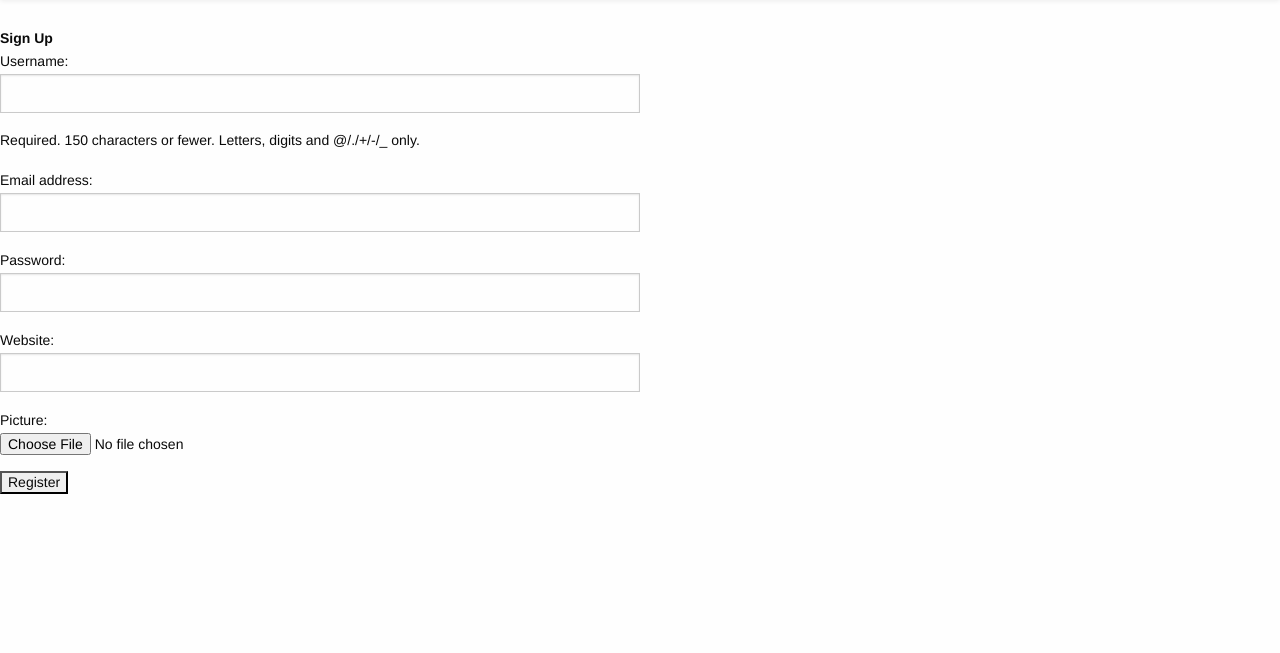
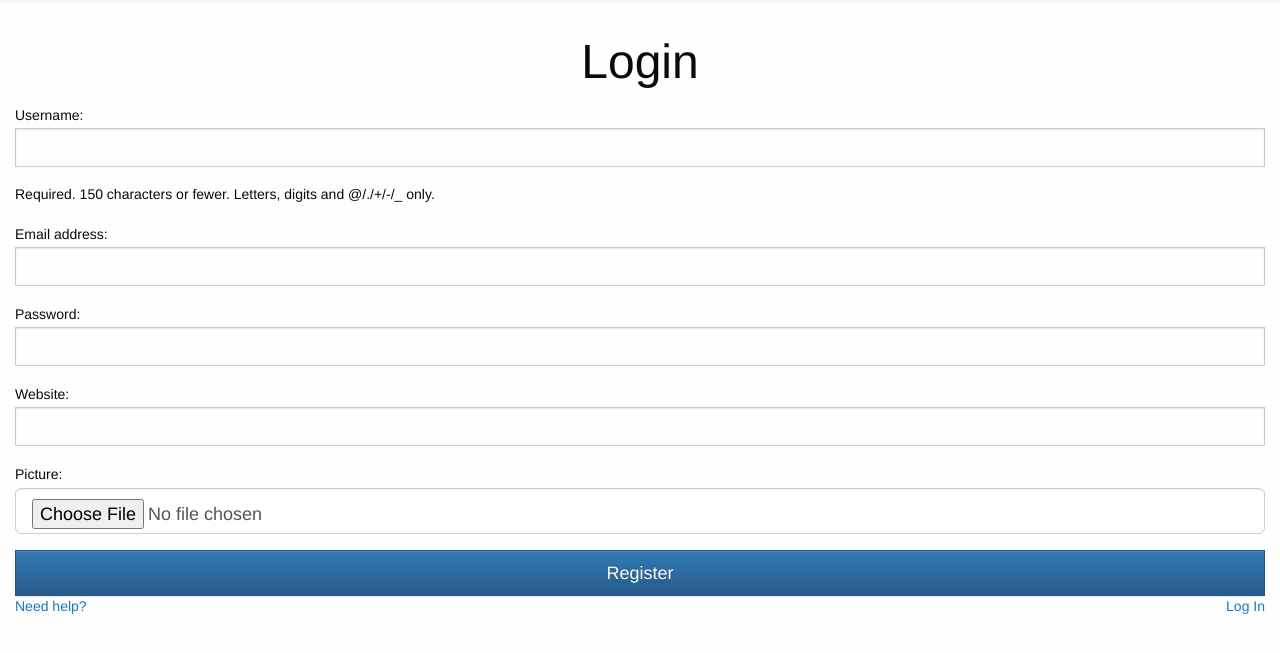
Before and after one commit to shannonphu/xspense, a Django app: page /register in a window 1280 px wide. Shown: the part 72-725 px from the top of the page. Run offline with Django 3.2, Linux system fonts and the light colour scheme; some libraries are stand-ins or nearby versions.

Commit message:
update register form ui

```diff
--- a/app_xspense/static/css/xspense.css
+++ b/app_xspense/static/css/xspense.css
@@ -14,6 +14,9 @@ body {
 form {
   width: 50%; }
 
+div.hidden {
+  display: none; }
+
 .modal-body {
   position: relative;
   padding: 30px; }
@@ -26,6 +29,9 @@ form {
   padding: 15px;
   text-align: right;
   border-top: none; }
+
+.budget {
+  background-color: lightgrey; }
 
 /*.budget {
 	background-color: lightgrey;
--- a/app_xspense/static/css/xspense.scss
+++ b/app_xspense/static/css/xspense.scss
@@ -31,6 +31,11 @@ form {
 	width: 50%;
 }
 
+div.hidden
+{
+   display: none
+}
+
 .modal-body {
 	position: relative;
 	padding: 30px;
@@ -48,6 +53,11 @@ form {
 }
 
 // BUDGET POST CSS
+.budget {
+	background-color: lightgrey;
+}
+
+
 /*.budget {
 	background-color: lightgrey;
 	//margin: 0 10px 30px 0;
--- a/app_xspense/static/js/main.js
+++ b/app_xspense/static/js/main.js
@@ -1,6 +1,6 @@
 $(document).ready(function() {
 	$('.budget:nth-child(4n)').each(function(index) {
-	    $(this).prevAll('.budget').andSelf().wrapAll('<div class="row" />');
+	    $(this).prevAll('.budget').andSelf().wrapAll('<div class="row" style="margin-bottom: 1em"/>');
 	});
 	$('#budget-expense > .budget').wrapAll('<div class="row" />');
 });
--- a/app_xspense/templates/app_xspense/register.html
+++ b/app_xspense/templates/app_xspense/register.html
@@ -4,19 +4,58 @@
     {% if registered %}
         <strong>Welcome aboard xspense!</strong>
     {% else %}
-        <strong>Sign Up</strong>
+
 
         <form id="user_form" method="post" action="/register"
-                enctype="multipart/form-data">
+                enctype="multipart/form-data" class="form col-md-12 center-block">
+            <h1 class="text-center">Login</h1>
             {% csrf_token %}
-            <!-- Display each form. The as_p method wraps each element in a paragraph
-                 (<p>) element. This ensures each element appears on a new line,
-                 making everything look neater. -->
             {{ user_form.as_p }}
             {{ profile_form.as_p }}
 
             <!-- Provide a button to click to submit the form. -->
-            <input type="submit" name="submit" value="Register" />
+            <div class="form-group">
+              <input class="btn btn-primary btn-lg btn-block" type="submit" value="Register" name="submit" />
+              <span class="pull-right"><a href="register">Log In</a></span><span><a href="register">Need help?</a></span>
+            </div>
         </form>
     {% endif %}
+    <script>
+        $(document).ready(function() {
+            $('input').addClass("form-control input-lg");
+        });
+    </script>
 {% endblock %}
+
+<div id="login-form">
+<div id="loginModal" class="modal show" tabindex="" role="dialog" aria-hidden="true">
+  <div class="modal-dialog" style="margin-top:10%">
+  <div class="modal-content">
+      <div class="modal-header">
+          <div type="button" class="loginModal_close" data-dismiss="modal" aria-hidden="true" style="cursor:pointer">x</div>
+          <h1 class="text-center">Login</h1>
+      </div>
+      <div class="modal-body">
+          <form class="form col-md-12 center-block" id="login_form" method="post" action="/login" enctype="multipart/form-data">
+            <div class="form-group">
+            {% csrf_token %}
+                {{ user_form.as_p }}
+                {{ profile_form.as_p }}
+              <input type="text" class="form-control input-lg" placeholder="Username" name="username" value="" size="50">
+            </div>
+            <div class="form-group">
+              <input type="password" name="password" value="" size="50" class="form-control input-lg" placeholder="Password"/>
+            </div>
+            <div class="form-group">
+              <input class="btn btn-primary btn-lg btn-block" type="submit" value="Sign In" />
+              <br>
+              <span class="pull-right"><a href="register">Register</a></span><span><a href="register">Need help?</a></span>
+            </div>
+          </form>
+      </div>
+      <div class="modal-footer">
+      </div>
+  </div>
+  </div>
+</div>
+</div>
```
Also changed, not shown: app_xspense/templates/app_xspense/overview.html (+9 -2 lines), db.sqlite3, 1 other file.
